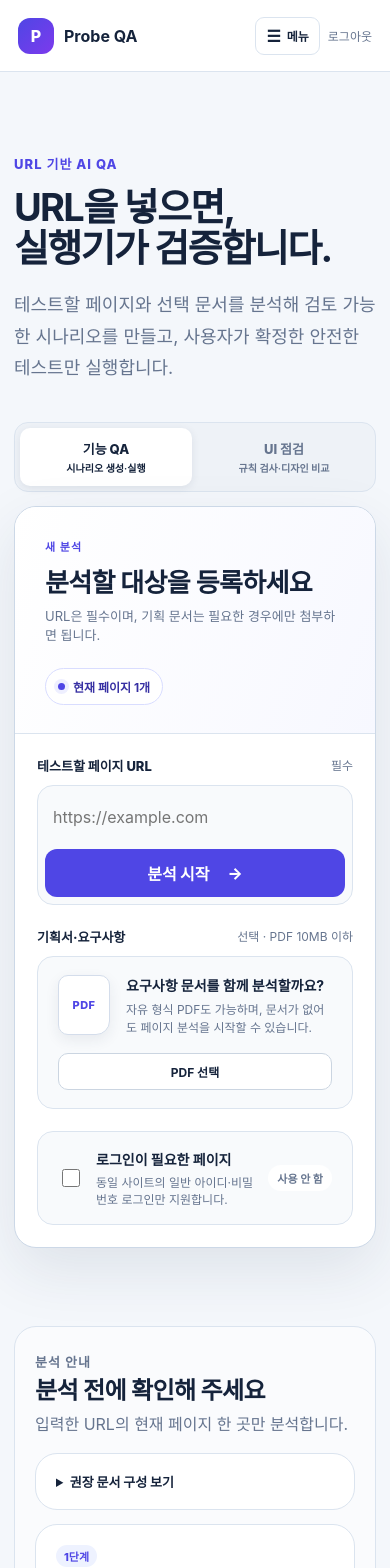
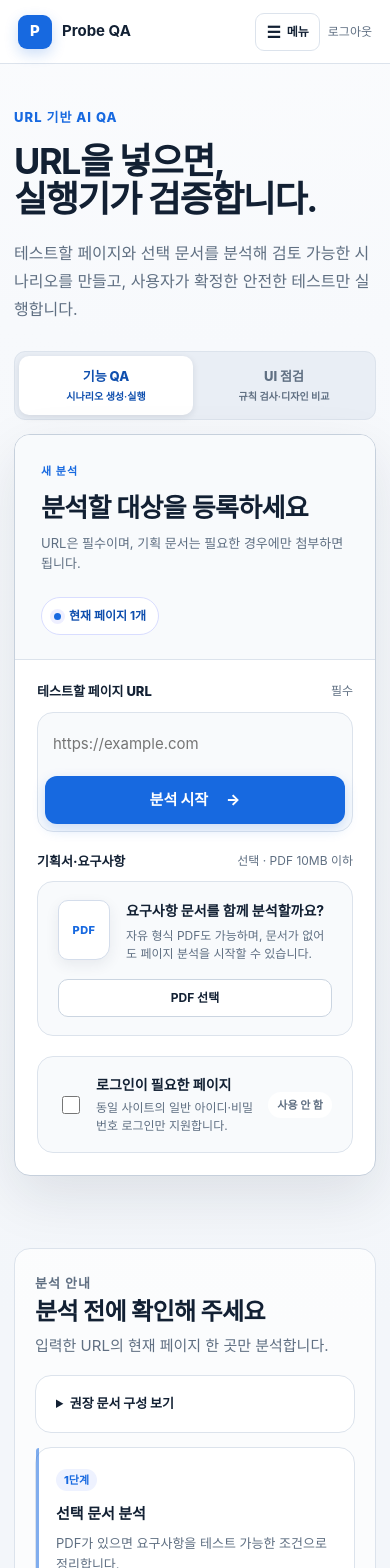
Before and after one commit to dnwndalsrl/scenario-qa-app, a Nuxt app in the folder scenario-qa-app/: page / in a window 390 px wide. Shown: the top 1568 px of the page. Built offline with nearby package versions, Linux system fonts and the light colour scheme; no server answers.

Commit message:
Redesign Probe QA workspace UI

```diff
--- a/scenario-qa-app/assets/scss/main.scss
+++ b/scenario-qa-app/assets/scss/main.scss
@@ -1,53 +1,60 @@
 :root {
   color-scheme: light;
-  --ink: #15233b;
-  --muted: #66758f;
-  --line: #dbe4ef;
+  --ink: #122033;
+  --muted: #5f6f82;
+  --line: #dce3ec;
+  --line-strong: #c6d0dc;
   --surface: #ffffff;
-  --canvas: #f4f7fb;
-  --brand: #4f46e5;
-  --brand-dark: #3730a3;
-  --safe: #087f5b;
-  --warn: #a15c00;
+  --canvas: #f3f6fa;
+  --brand: #1769e0;
+  --brand-dark: #0f4fae;
+  --brand-soft: #eaf2ff;
+  --safe: #087a55;
+  --warn: #9a5a08;
   --danger: #b42318;
+  --focus-ring: 0 0 0 3px rgba(23,105,224,.18);
+  --shadow-sm: 0 4px 14px rgba(18,32,51,.055);
+  --shadow-lg: 0 20px 55px rgba(18,32,51,.1);
 }
 
 * { box-sizing: border-box; }
-body { margin: 0; min-width: 320px; background: var(--canvas); color: var(--ink); font-family: Inter, Pretendard, "Noto Sans KR", system-ui, sans-serif; }
+body { margin: 0; min-width: 320px; background: radial-gradient(circle at 50% -20%,#fff 0,#f7f9fc 30%,var(--canvas) 68%); color: var(--ink); font-family: Inter, Pretendard, "Noto Sans KR", system-ui, sans-serif; font-size:15px; line-height:1.5; }
 a { color: inherit; text-decoration: none; }
 button, input, select { font: inherit; }
 .app-shell { min-height: 100vh; display: grid; grid-template-rows: auto 1fr auto; }
-.topbar { height: 72px; display: flex; align-items: center; gap: 32px; padding: 0 max(24px, calc((100vw - 1180px) / 2)); background: rgba(255,255,255,.94); border-bottom: 1px solid var(--line); position: sticky; top: 0; z-index: 10; backdrop-filter: blur(12px); }
+.topbar { height: 64px; display: flex; align-items: center; gap: 28px; padding: 0 max(24px, calc((100vw - 1240px) / 2)); background: rgba(255,255,255,.96); border-bottom: 1px solid var(--line); position: sticky; top: 0; z-index: 10; backdrop-filter: blur(10px); }
 .brand { display: flex; align-items: center; gap: 10px; margin-right: auto; }
-.brand__mark { display: grid; place-items: center; width: 36px; height: 36px; border-radius: 12px; color: white; background: linear-gradient(135deg, var(--brand), #7c3aed); font-weight: 800; }
+.brand__mark { display: grid; place-items: center; width: 34px; height: 34px; border-radius: 9px; color: white; background: var(--brand); box-shadow:0 5px 14px rgba(23,105,224,.22); font-weight: 850; }
 .brand strong, .brand small { display: block; }
 .brand small { margin-top: 2px; color: var(--muted); font-size: 11px; }
 nav { display: flex; gap: 8px; }
-nav a { padding: 10px 12px; border-radius: 10px; color: var(--muted); font-weight: 650; }
-nav a.router-link-active { color: var(--brand); background: #eef2ff; }
+nav a { padding: 8px 11px; border-radius: 8px; color: var(--muted); font-size:13px; font-weight: 700; }
+nav a:hover { color:var(--ink); background:#f4f6f9; }
+nav a.router-link-active { color: var(--brand-dark); background: var(--brand-soft); }
 .status-pill { display: inline-flex; align-items: center; gap: 6px; padding: 4px 9px; border: 1px solid var(--line); border-radius: 999px; background: white; color: var(--muted); font-size: 12px; font-weight: 700; line-height: 1.2; }
-main { width: min(1180px, calc(100% - 40px)); margin: 0 auto; padding: 48px 0 72px; }
-footer { padding: 20px; border-top: 1px solid var(--line); color: var(--muted); text-align: center; font-size: 13px; }
-.hero { display: grid; gap: 38px; padding: 54px 0 40px; }
+main { width: min(1240px, calc(100% - 48px)); margin: 0 auto; padding: 40px 0 72px; }
+footer { display:flex; justify-content:center; gap:10px; padding: 20px; border-top: 1px solid var(--line); color: var(--muted); text-align: center; font-size: 12px; }
+footer strong { color:var(--ink); }
+.hero { display: grid; grid-template-columns:minmax(300px,.72fr) minmax(520px,1.28fr); align-items:start; gap: 56px; padding: 46px 0 34px; }
 .hero-copy { max-width: 850px; }
 .eyebrow { margin: 0 0 14px; color: var(--brand); font-size: 13px; font-weight: 800; letter-spacing: .08em; text-transform: uppercase; }
-h1 { margin: 0; font-size: clamp(38px, 6vw, 64px); line-height: 1.08; letter-spacing: -.045em; }
+h1 { margin: 0; font-size: clamp(38px, 5vw, 54px); line-height: 1.08; letter-spacing: -.04em; }
 h2 { margin: 0; font-size: 24px; letter-spacing: -.025em; }
 h3 { margin: 0; font-size: 17px; }
 .lead { max-width: 650px; margin: 20px 0 0; color: var(--muted); font-size: 18px; line-height: 1.75; }
-.card { background: var(--surface); border: 1px solid var(--line); border-radius: 22px; box-shadow: 0 18px 46px rgba(32, 49, 79, .08); }
+.card { background: var(--surface); border: 1px solid var(--line); border-radius: 16px; box-shadow: var(--shadow-sm); }
 .usage-summary { display:flex; flex-wrap:wrap; gap:28px; margin-top:30px; padding-top:22px; border-top:1px solid var(--line); }
 .usage-summary span { display:grid; gap:3px; padding-right:28px; border-right:1px solid var(--line); color:var(--muted); font-size:12px; }
 .usage-summary span:last-child { padding-right:0; border-right:0; }
 .usage-summary strong { color:var(--ink); font-size:18px; letter-spacing:-.02em; }
-.analysis-form { overflow:hidden; padding:0; border-color:#ccd8e7; box-shadow:0 22px 60px rgba(32,49,79,.1); }
-.analysis-form__head { display:flex; align-items:center; justify-content:space-between; gap:24px; padding:28px 30px; border-bottom:1px solid var(--line); background:linear-gradient(110deg,#fff 0%,#f7f8ff 100%); }
+.analysis-form { overflow:hidden; padding:0; border-color:var(--line-strong); box-shadow:var(--shadow-lg); }
+.analysis-form__head { display:flex; align-items:center; justify-content:space-between; gap:24px; padding:24px 26px; border-bottom:1px solid var(--line); background:#f8fafc; }
 .analysis-form__head>div:first-child>span { color:var(--brand); font-size:11px; font-weight:850; letter-spacing:.1em; text-transform:uppercase; }
 .analysis-form__head h2 { margin-top:7px; font-size:26px; }
 .analysis-form__head p { margin:7px 0 0; color:var(--muted); font-size:13px; }
 .scope-chip { display:inline-flex; align-items:center; gap:8px; flex:0 0 auto; padding:9px 12px; border:1px solid #d9ddff; border-radius:999px; background:#fff; color:var(--brand-dark); font-size:12px; font-weight:750; }
 .scope-chip i { width:7px; height:7px; border-radius:50%; background:var(--brand); box-shadow:0 0 0 4px #eeefff; }
-.analysis-targets { display:grid; gap:22px; padding:28px 30px 30px; }
+.analysis-targets { display:grid; gap:20px; padding:24px 26px 26px; }
 .input-block { display:grid; gap:10px; }
 .input-block__head { display:flex; justify-content:space-between; gap:18px; color:var(--muted); font-size:12px; }
 .input-block__head label, .input-block__head>span:first-child { color:var(--ink); font-size:13px; font-weight:800; }
@@ -80,10 +87,10 @@ h3 { margin: 0; font-size: 17px; }
 .analysis-form>.error-box { margin:0 30px 28px; }
 .analysis-mode { display:grid; gap:14px; }
 .hero-copy h1 { white-space:pre-line; }
-.analysis-mode__switch { display:grid; grid-template-columns:1fr 1fr; gap:6px; width:min(520px,100%); padding:5px; border:1px solid var(--line); border-radius:14px; background:#eef2f7; }
+.analysis-mode__switch { display:grid; grid-template-columns:1fr 1fr; gap:4px; width:min(520px,100%); padding:4px; border:1px solid var(--line); border-radius:11px; background:#e9eef5; }
 .analysis-mode__switch button { display:grid; gap:2px; padding:11px 16px; border:0; border-radius:10px; background:transparent; color:var(--muted); font:inherit; font-size:13px; font-weight:800; cursor:pointer; }
 .analysis-mode__switch button small { font-size:10px; font-weight:600; }
-.analysis-mode__switch button.active { background:#fff; color:var(--ink); box-shadow:0 2px 8px rgba(32,49,79,.09); }
+.analysis-mode__switch button.active { background:#fff; color:var(--brand-dark); box-shadow:0 2px 7px rgba(18,32,51,.1); }
 .standalone-input { width:100%; min-height:48px; padding:0 14px; border:1px solid var(--line); border-radius:12px; background:#fff; color:var(--ink); outline:none; }
 .standalone-input:focus { border-color:var(--brand); box-shadow:0 0 0 4px rgba(79,70,229,.1); }
 .design-upload { position:relative; display:flex; align-items:center; gap:16px; min-height:112px; padding:18px 20px; border:1px dashed #aebbd0; border-radius:16px; background:#f8fafc; cursor:pointer; transition:border-color .15s,background .15s; }
@@ -93,7 +100,7 @@ h3 { margin: 0; font-size: 17px; }
 .design-upload__visual b { font-size:28px; font-weight:400; }
 .design-upload input { position:absolute; width:1px; height:1px; opacity:0; pointer-events:none; }
 .input-warning { margin:0; padding:9px 12px; border-radius:9px; background:#fff7e6; color:#8a5b00; font-size:11px; line-height:1.5; }
-.ui-audit-detail { max-width:980px; margin:0 auto; }
+.ui-audit-detail { max-width:1120px; margin:0 auto; }
 .ui-audit-queued { display:grid; gap:14px; padding:28px; }
 .ui-audit-queued>p { margin:0; color:var(--muted); line-height:1.65; }
 .ui-audit-queued dl { display:flex; gap:32px; margin:0; padding:16px 0; border-block:1px solid var(--line); }
@@ -500,3 +507,54 @@ h3 { margin: 0; font-size: 17px; }
   .ui-remediation-group>header { grid-template-columns:auto minmax(0,1fr); }
   .ui-remediation-group>header>strong { grid-column:2; }
 }
+
+/* Probe QA product shell and interaction baseline */
+.skip-link { position:fixed; top:8px; left:8px; z-index:100; padding:10px 14px; border-radius:8px; background:var(--ink); color:#fff; font-weight:800; transform:translateY(-150%); }
+.skip-link:focus { transform:translateY(0); }
+:where(a,button,input,select,textarea,summary):focus-visible { outline:2px solid var(--brand); outline-offset:2px; }
+:where(input,select,textarea):focus { border-color:var(--brand); box-shadow:var(--focus-ring); }
+.primary-button { box-shadow:0 5px 14px rgba(23,105,224,.2); transition:background .15s,box-shadow .15s,transform .15s; }
+.primary-button:hover { box-shadow:0 8px 18px rgba(23,105,224,.24); transform:translateY(-1px); }
+.secondary-button,.scenario-button { min-height:44px; }
+.section-head h1 { font-size:clamp(34px,4vw,46px); }
+.home-guide { border-radius:16px; background:rgba(255,255,255,.72); }
+.guide-step { position:relative; }
+.guide-step::after { content:""; position:absolute; inset:0 auto 0 0; width:3px; border-radius:16px 0 0 16px; background:var(--brand); opacity:.55; }
+.ui-audit-queued { gap:18px; padding:24px; }
+.ui-audit-metrics span { border-radius:10px; background:#f8fafc; }
+.ui-audit-metrics span:first-child { border-color:#bdd3f4; background:var(--brand-soft); }
+.ui-remediation { gap:16px; }
+.ui-remediation__filters { position:sticky; top:76px; z-index:4; box-shadow:0 4px 14px rgba(18,32,51,.05); }
+.ui-remediation-group { border-color:var(--line-strong); border-radius:12px; box-shadow:0 3px 12px rgba(18,32,51,.04); }
+.ui-remediation-group>header { border-left:3px solid var(--brand); padding-left:15px; }
+.ui-remediation-guide>div { background:#f8fafc; }
+.ui-remediation-guide small { color:#486078; letter-spacing:.04em; }
+.ui-remediation-review { background:#f5f8fc; }
+.ui-remediation-review__status.is-success::before { content:"✓ "; font-weight:900; }
+.ui-remediation-review__status.is-error::before { content:"! "; font-weight:900; }
+.empty { border-color:var(--line-strong); background:#f8fafc; }
+.error-box { border:1px solid #f2b8b5; }
+
+@media (max-width:980px) {
+  .hero { grid-template-columns:1fr; gap:28px; padding-top:32px; }
+  .hero-copy { max-width:720px; }
+  .analysis-mode__switch { width:100%; }
+}
+@media (max-width:680px) {
+  main { width:min(100% - 28px,1240px); padding:24px 0 52px; }
+  footer { align-items:center; flex-direction:column; gap:3px; }
+  .hero { padding-top:20px; }
+  .hero-copy h1 { font-size:36px; }
+  .lead { font-size:16px; }
+  .ui-remediation__filters { position:static; }
+  .ui-audit-queued { padding:18px; }
+}
+@media (max-width:380px) {
+  main { width:calc(100% - 20px); }
+  .analysis-targets { padding:18px; }
+  .analysis-form__head { padding:20px 18px; }
+  .analysis-mode__switch button { padding:10px 8px; }
+}
+@media (prefers-reduced-motion: reduce) {
+  *,*::before,*::after { scroll-behavior:auto!important; transition-duration:.01ms!important; animation-duration:.01ms!important; animation-iteration-count:1!important; }
+}
--- a/scenario-qa-app/layouts/default.vue
+++ b/scenario-qa-app/layouts/default.vue
@@ -8,5 +8,5 @@ const menuOpen = ref(false);
 watch(() => route.fullPath, () => { menuOpen.value = false; });
 async function logout(){ await $api("/api/auth/logout", { method: "POST" }); session.value = { authenticated: false, user: null }; await navigateTo("/login"); }
 </script>
-<template><div class="app-shell"><header class="topbar"><NuxtLink class="brand" to="/" aria-label="Probe QA 홈"><span class="brand__mark">P</span><span><strong>Probe QA</strong><small>URL 기반 AI 웹 QA</small></span></NuxtLink><nav id="main-navigation" class="topbar__nav" :class="{ 'is-open': menuOpen }" aria-label="주 메뉴"><NuxtLink to="/">새 분석</NuxtLink><NuxtLink to="/analyses">분석 이력</NuxtLink><NuxtLink to="/defects">결함 관리</NuxtLink><NuxtLink to="/system/status">시스템 상태</NuxtLink></nav><button class="menu-button" type="button" :aria-expanded="menuOpen" aria-controls="main-navigation" @click="menuOpen = !menuOpen"><span aria-hidden="true">{{ menuOpen ? '×' : '☰' }}</span><span>메뉴</span></button><button class="text-button" type="button" @click="logout">로그아웃<span v-if="session?.user?.email"> · {{ session.user.email }}</span></button></header><main><slot /></main><footer>페이지 분석부터 시나리오 검토와 테스트 결과까지 한곳에서 확인하세요.</footer></div></template>
+<template><div class="app-shell"><a class="skip-link" href="#main-content">본문으로 건너뛰기</a><header class="topbar"><NuxtLink class="brand" to="/" aria-label="Probe QA 홈"><span class="brand__mark">P</span><span><strong>Probe QA</strong><small>Quality operations</small></span></NuxtLink><nav id="main-navigation" class="topbar__nav" :class="{ 'is-open': menuOpen }" aria-label="주 메뉴"><NuxtLink to="/">새 분석</NuxtLink><NuxtLink to="/analyses">분석 이력</NuxtLink><NuxtLink to="/defects">결함 관리</NuxtLink><NuxtLink to="/system/status">시스템 상태</NuxtLink></nav><button class="menu-button" type="button" :aria-expanded="menuOpen" aria-controls="main-navigation" @click="menuOpen = !menuOpen"><span aria-hidden="true">{{ menuOpen ? '×' : '☰' }}</span><span>메뉴</span></button><button class="text-button" type="button" @click="logout">로그아웃<span v-if="session?.user?.email"> · {{ session.user.email }}</span></button></header><main id="main-content" tabindex="-1"><slot /></main><footer><strong>Probe QA</strong><span>분석부터 검증과 결함 관리까지 하나의 흐름으로 연결합니다.</span></footer></div></template>
 <style scoped>.brand{min-width:0}.brand>span:last-child{min-width:0}.text-button{flex:none;border:0;background:transparent;color:var(--muted);cursor:pointer;font-size:12px;max-width:220px;overflow:hidden;text-overflow:ellipsis;white-space:nowrap}.menu-button{display:none;flex:none;min-height:38px;padding:0 10px;border:1px solid var(--line);border-radius:9px;background:#fff;color:var(--ink);font-size:12px;font-weight:750;cursor:pointer}.menu-button span:first-child{font-size:16px}@media(max-width:860px){.menu-button{display:inline-flex;align-items:center;gap:6px}.topbar__nav{display:none;position:absolute;top:64px;right:18px;z-index:12;width:min(220px,calc(100vw - 36px));max-height:calc(100vh - 84px);overflow-y:auto;padding:8px;border:1px solid var(--line);border-radius:13px;background:#fff;box-shadow:0 14px 36px rgba(32,49,79,.16)}.topbar__nav.is-open{display:grid}.topbar__nav a{padding:11px 12px}.text-button{max-width:92px}.text-button span{display:none}}@media(max-width:460px){.brand small{display:none}.topbar{gap:8px}.text-button{padding:0;max-width:52px}.menu-button{margin-left:auto}}</style>
```
Also changed, not shown: scenario-qa-app/pages/login.vue (+2 -2 lines), 1 other file (tests, documents, lock files or other folders).
